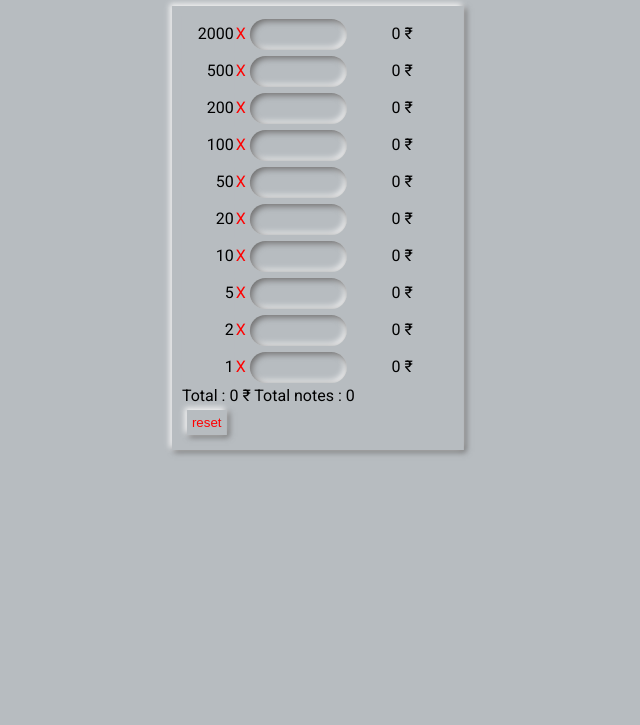
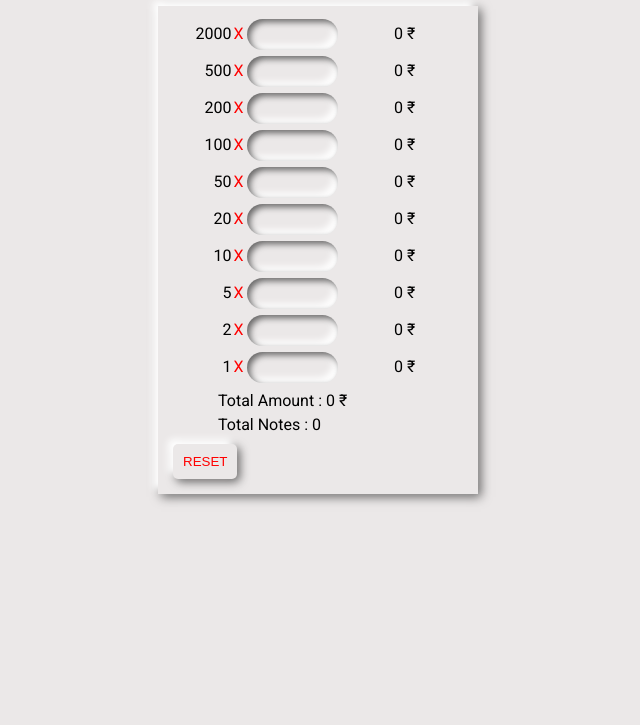
Before and after one commit to prawin008/moneyCounter, a plain HTML site: page index.html in a window 1280 px wide. Shown: the part 75-800 px from the top of the page, without its empty margins (322-962 px from the left). Drawn offline with Linux system fonts and the light colour scheme.

Commit message:
Add files via upload

```diff
--- a/index.html
+++ b/index.html
@@ -6,7 +6,7 @@
     <meta name="description" content="currency counting app">
     <meta name="viewport" content="width=device-width, initial-scale=1.0">
     <meta name="author" content="Praveen Sirimalla">
-    <link rel="stylesheet" type="text/css" href="styles/style.css">
+    <link rel="stylesheet" type="text/css" href="/styles/style.css">
     <link href="https://fonts.googleapis.com/css?family=Roboto&display=swap" rel="stylesheet">
 </head>
 
@@ -15,73 +15,73 @@
         <h1>Money Counter</h1>
     </header>
     <main>
-        <div class="card">
+        <div id="mainDiv" class="card">
             <div class="evenlySpaced">
                 <label class="labelOne" for="twoTd">2000</label>
                 <label class="labelTwo">X</label>
-                <input type="number" name="twoTd">
-                <label class="labelThree">0 &#8377;</label>
+                <input type="number"  id="twoTd" name="twoTd">
+                <label id="reTwoTd" class="labelThree">0 &#8377;</label>
             </div>
             <div class="evenlySpaced">
                 <label class="labelOne" for="fiveHd">500</label>
                 <label class="labelTwo">X</label>
-                <input type="number" name="fiveHd">
-                <label class="labelThree">0 &#8377;</label class="label">
+                <input id="fiveHd" type="number" name="fiveHd">
+                <label id="reFiveHd" class="labelThree">0 &#8377;</label class="label">
             </div>
             <div class="evenlySpaced">
                 <label class="labelOne" for="twoHd">200</label>
                 <label class="labelTwo">X</label>
-                <input type="number" name="twoHd">
-                <label class="labelThree">0 &#8377;</label>
+                <input id="twoHd" type="number" name="twoHd">
+                <label id="reTwoHd" class="labelThree">0 &#8377;</label>
             </div>
             <div class="evenlySpaced">
                 <label class="labelOne" for="oneHd">100</label>
                 <label class="labelTwo">X</label>
-                <input type="number" name="oneHd">
-                <label class="labelThree">0 &#8377;</label>
+                <input id="oneHd" type="number" name="oneHd">
+                <label id="reOneHd" class="labelThree">0 &#8377;</label>
             </div>
             <div class="evenlySpaced">
                 <label class="labelOne" for="fifty">50</label>
                 <label class="labelTwo">X</label>
-                <input type="number" name="fifty">
-                <label class="labelThree">0 &#8377;</label>
+                <input id="fifty" type="number" name="fifty">
+                <label id="reFifty" class="labelThree">0 &#8377;</label>
             </div>
             <div class="evenlySpaced">
                 <label class="labelOne" for="twenty">20</label>
                 <label class="labelTwo">X</label>
-                <input type="number" name="twenty">
-                <label class="labelThree">0 &#8377;</label>
+                <input id="twenty" type="number" name="twenty">
+                <label id="reTwenty" class="labelThree">0 &#8377;</label>
             </div>
             <div class="evenlySpaced">
                 <label class="labelOne" for="ten">10</label>
                 <label class="labelTwo">X</label>
-                <input type="number" name="ten">
-                <label class="labelThree ">0 &#8377;</label>
+                <input id="ten" type="number" name="ten">
+                <label id="reTen" class="labelThree ">0 &#8377;</label>
             </div>
             <div class="evenlySpaced">
                 <label class="labelOne" for="five">5</label>
                 <label class="labelTwo">X</label>
-                <input type="number" name="five">
-                <label class="labelThree">0 &#8377;</label>
+                <input id="five" type="number" name="five">
+                <label id="reFive" class="labelThree">0 &#8377;</label>
             </div>
             <div class="evenlySpaced">
                 <label class="labelOne" for="two">2</label>
                 <label class="labelTwo  ">X</label>
-                <input type="number" name="two">
-                <label class="labelThree">0 &#8377;</label>
+                <input id="two" type="number" name="two">
+                <label id="reTwo" class="labelThree">0 &#8377;</label>
             </div>
             <div class="evenlySpaced">
                 <label class="labelOne" for="one">1</label>
                 <label class="labelTwo">X</label>
-                <input type="number" name="one">
-                <label class="labelThree">0 &#8377;</label>
+                <input id="one" type="number" name="one">
+                <label id="reOne" class="labelThree">0 &#8377;</label>
             </div>
 
             <div>
-                <label for="">Total : 0 &#8377;</label>
-                <label> Total notes : 0</label>
+                <label id="total" for="">Total Amount : 0 &#8377;</label>
+                <label id="totalNotes"> Total Notes : 0</label>
                 <div>
-                    <button>reset</button>
+                    <button id="reset">RESET</button>
                 </div>
             </div>
 
@@ -90,6 +90,7 @@
     <footer>
 
     </footer>
+    <script src="/scripts/script.js"></script>
 </body>
 
 </html>
--- a/styles/style.css
+++ b/styles/style.css
@@ -1,39 +1,40 @@
 h1 {
     text-align: center;
-    font-family: Roboto;
 }
 
 body {
-    background-color: #b7bcc0;
+    background-color: #ebe8e8;
+    font-family: Roboto;
 }
 
 @media(max-width: 600px){
     .card {
         position: absolute;
-        font-family: Roboto;
         left: 50%;
         transform: translate(-50%);
         padding: 10px;
         width: 70%;
-        background-color: #b7bcc0;
-        box-shadow: -2px -2px 6px rgb(255,255,255),
-                    2px 2px 6px rgb(160, 160, 160);
+        background-color: #ebe8e8;
+        box-shadow: -5px -5px 7px rgb(255,255,255),
+                    3px 3px 10px rgb(160, 160, 160);
     }
 }
 
 .card {
     position: absolute;
-    font-family: Roboto;
+    width: 300px;
     left: 50%;
     transform: translate(-50%);
     padding: 10px;
-    background-color: #b7bcc0;
-    box-shadow: -2px -2px 6px rgb(255,255,255),
-                2px 2px 6px rgb(104, 103, 103);
+    background-color: #ebe8e8;
+    box-shadow: -5px -5px 7px rgb(255,255,255),
+                3px 3px 10px rgb(104, 103, 103);
 }
 
 .evenlySpaced {
+    /*
     background-color: #b7bcc0;
+    */
     display: flex;
 
 
@@ -42,28 +43,31 @@ body {
     text-align: right;
     width: 25%;
     height: 18px;
-    padding: 5px 1px;
+    padding: 5px 1px;/*
     background-color: #b7bcc0;
+    */
     margin-top: 3px;
 }
 
 .labelTwo {
     padding: 5px 1px;
-    color: red;
+    color: red; /*
     background-color: #b7bcc0;
+    */
     margin-top: 3px;
 }
 
 input {
     padding: 8px;
-    width: 40%;
+    width: 30%;
     height: 15px;
     margin: 3px;
-    background-color: #b7bcc0;
+    background-color: #ebe8e8;
+    font-weight: 550;
     border-radius: 25px;
     border: none;
-    box-shadow: inset 2px 2px 6px rgb(104, 103, 103),
-                inset -2px -2px 6px rgb(255,255,255);
+    box-shadow: inset 3px 3px 6px rgb(104, 103, 103),
+                inset -5px -5px 7px rgb(255,255,255);
 }
 
 .labelThree {
@@ -75,10 +79,21 @@ input {
 
 button {
     border: none;
+    border-radius: 5px;
     margin: 5px;
     color: red;
-    padding: 5px;
-    background-color: #b7bcc0;
-    box-shadow: -2px -2px 6px rgb(255,255,255),
-                2px 2px 6px rgb(104, 103, 103);
+    padding: 10px;
+    background-color: #ebe8e8;
+    box-shadow: -5px -5px 7px rgb(255,255,255),
+                3px 3px 10px rgb(104, 103, 103);
 }
+
+button:active {
+    box-shadow: inset 3px 3px 6px rgb(104, 103, 103),
+                inset -5px -5px 7px rgb(255,255,255);
+}
+
+#total, #totalNotes {
+    display: block;
+    margin: 5px 50px;
+}
```
